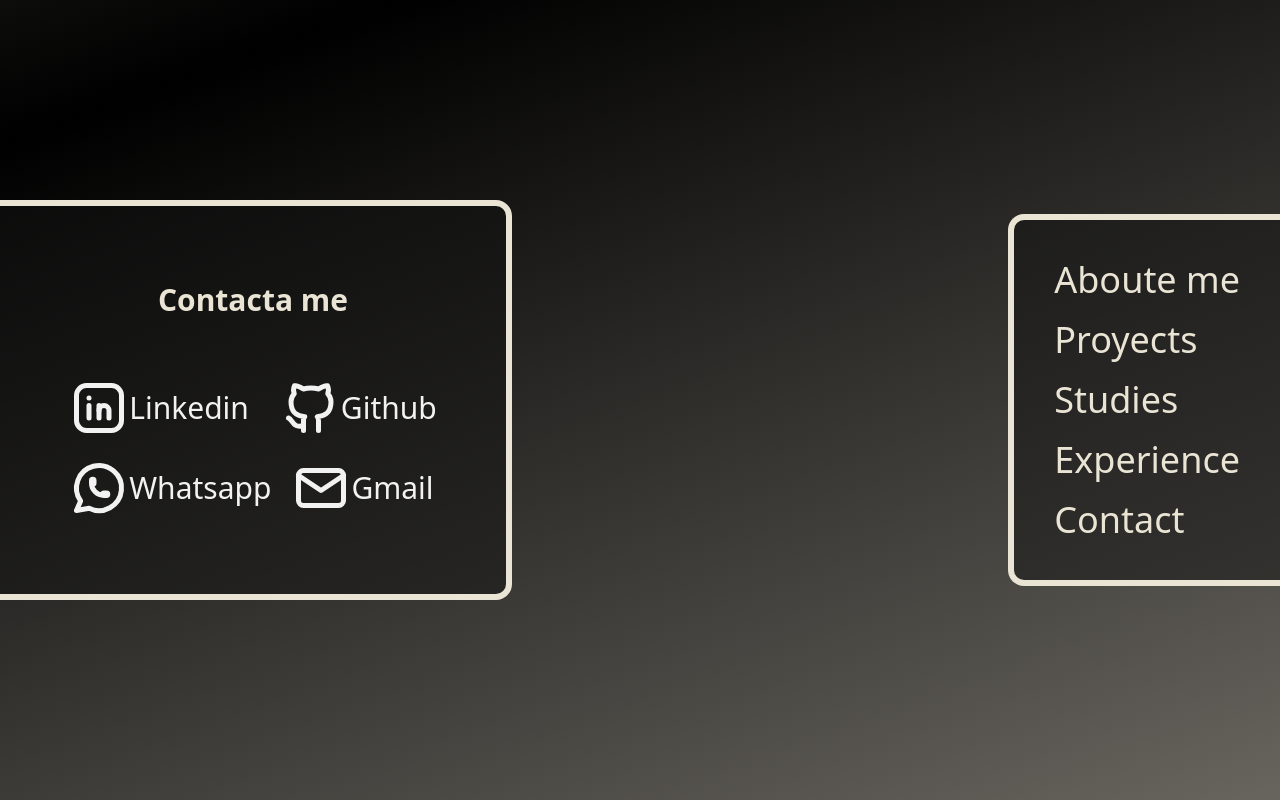
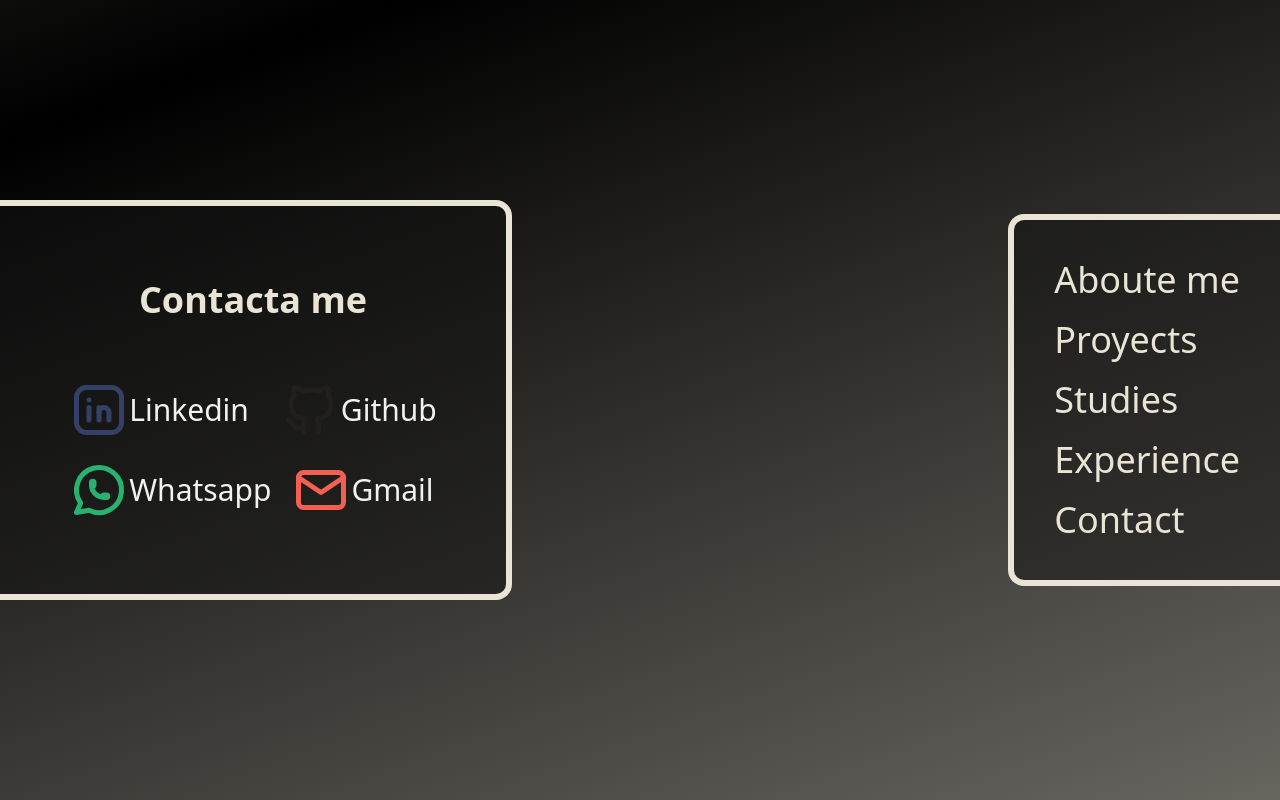
Before and after one commit to AdrianAlexisRD/Portafolio, a React (Vite) app: page /contact in a window 1280 px wide. Built offline with nearby package versions, Linux system fonts and the light colour scheme.

Commit message:
Modificado al 100% el estilo

```diff
--- a/src/index.css
+++ b/src/index.css
@@ -123,6 +123,13 @@
   }
 }
 
+@keyframes emailColor { 0%{color:#EAE4D5; } 50%{color: #f5493b; transform: 1.3;} 100%{color:#EAE4D5; }}
+@keyframes linkColor { 0%{color:#EAE4D5; } 50%{color: #162556; transform: 1.3;} 100%{color:#EAE4D5; }}
+@keyframes wsColor { 0%{color:#EAE4D5; } 50%{color: #08aa5e; transform: 1.3;} 100%{color:#EAE4D5; }}
+@keyframes gitColor { 0%{color:#EAE4D5; } 50%{color: #000000; transform: 1.3;} 100%{color:#EAE4D5; }}
+
+
+
 
 @keyframes aumentar {
   0%{transform: scale(1);}
--- a/src/pages/AbouteMe.jsx
+++ b/src/pages/AbouteMe.jsx
@@ -9,9 +9,9 @@ import { Navegation } from "../Componentes/BarNavegation"
 
 export default function Home() {
   return (
-    <article className="w-[99%] md:w-[60%] h-[60%] mt-20 md:m-0 border-6 border-l-0 border-color  rounded-r-2xl flex  flex-col md:flex-row gap-4 moveRight bg-[#121212]/50  ">
+    <article className="w-[99%] md:w-[60%] h-[60%] border-6 border-l-0 border-color  rounded-r-2xl flex  flex-col md:flex-row gap-4 moveRight bg-[#121212]/50  ">
         <div className="md:h-[100%]  w-[100%] md:w-fit flex justify-center md:items-center">
-            <img src={FotoAnimada} alt="" className=" shadow-xl shadow-[#000000] p-2 rounded-3xl md:w-fit w-[200px] md:rounded-r-2xl md:h-fit h-[200px] " />
+            <img src={FotoAnimada} alt="" className=" shadow-xl shadow-[#000000] p-2 border-color rounded-3xl md:w-fit w-[200px] md:rounded-r-2xl md:h-fit h-[200px] " />
         </div>
       <div className="text-white flex justify-center mt-4 mb-4 md:mt-[10%] relative ">
         <IconChevronLeft stroke={3} size={45} className="absolute md:left-5 left-0 aparecer title-color" />
--- a/src/pages/contact.jsx
+++ b/src/pages/contact.jsx
@@ -4,34 +4,34 @@ import { IconBrandLinkedin, IconBrandGithub ,IconBrandWhatsapp, IconMail } from
 export const Contact = () =>{
     return(
         <section className="flex justify-center flex-col items-center w-[99%] md:w-[40%] h-[50%] border-color rounded-r-2xl border-l-0 border-6 moveRight bg-[#121212]/50 ">
-            <h2 className='text-3xl title-color font-extrabold mb-15'>Contacta me</h2>
+            <h2 className='text-3xl md:text-4xl title-color font-extrabold mb-15'>Contacta me</h2>
             <ul className='text-color flex flex-col gap-5 '>
                 <div className='flex gap-8'>
                     <li>
-                        <a className='flex items-center hover:text-blue-950 transition-all duration-500 ease-in-out active:scale-90 aparecer' href='https://www.linkedin.com/in/adri%C3%A1n-a-lopez-santos-669ba4333?utm_source=share&utm_campaign=share_via&utm_content=profile&utm_medium=android_app' target="_blank">
-                            <IconBrandLinkedin stroke={2} size={60} className='' />
-                            <h2 className='text-3xl'>Linkedin</h2>
+                        <a className='flex items-center  ease-in-out active:scale-90  efecto1' href='https://www.linkedin.com/in/adri%C3%A1n-a-lopez-santos-669ba4333?utm_source=share&utm_campaign=share_via&utm_content=profile&utm_medium=android_app' target="_blank">
+                            <IconBrandLinkedin stroke={2} size={60} className='animate-[linkColor_4s_ease-in-out_infinite]' />
+                            <h2 className='text-3xl hover:text-[#162556]'>Linkedin</h2>
                         </a>
                     </li>
                     <li>
-                        <a className='flex items-center hover:text-blue-950 transition-all duration-500 ease-in-out active:scale-90 aparecer'  href="https://github.com/Alex09121995/Curso-fullstack-talenting" target="_blank">
-                            <IconBrandGithub stroke={2} size={60} />
-                            <h2 className='text-3xl'>Github</h2>
+                        <a className='flex items-center  active:scale-90  efecto2'  href="https://github.com/Alex09121995/Curso-fullstack-talenting" target="_blank">
+                            <IconBrandGithub stroke={2} size={60} className='animate-[gitColor_4s_ease-in-out_infinite]'  />
+                            <h2 className='text-3xl hover:text-[#000000]'>Github</h2>
 
                         </a>
                     </li>
                 </div>
                 <div className='flex gap-5'>
                     <li>
-                        <a className='flex items-center hover:text-blue-950 active:scale-90 transition-all duration-500 ease-in-out aparecer' href='https://wa.me/18092322812' target="_blank">
-                            <IconBrandWhatsapp stroke={2} size={60}  />
-                            <h2 className='text-3xl'> Whatsapp</h2>
+                        <a className='flex items-center efecto4' href='https://wa.me/18092322812' target="_blank">
+                            <IconBrandWhatsapp stroke={2} size={60} className='animate-[wsColor_4s_ease-in-out_infinite]'  />
+                            <h2 className='text-3xl hover:text-[#08aa5e] '> Whatsapp</h2>
                         </a>
                     </li>
                     <li>
-                        <a className='flex items-center hover:text-blue-950 active:scale-90 transition-all duration-500 ease-in-out aparecer' href="mailto:Alexaghm411@gmail.com?subject=Hola&body=Quiero contactarte" target="_blank">
-                            <IconMail stroke={2} size={60} />
-                            <h2 className='text-3xl'>Gmail</h2>
+                        <a className='flex items-center active:scale-90  efecto3' href="mailto:Alexaghm411@gmail.com?subject=Hola&body=Quiero contactarte" target="_blank">
+                            <IconMail stroke={2} size={60} className='animate-[emailColor_4s_ease-in-out_infinite]' />
+                            <h2 className='text-3xl hover:text-[#f5493b]'>Gmail</h2>
 
                         </a>
                     </li>
--- a/src/pages/proyects.jsx
+++ b/src/pages/proyects.jsx
@@ -31,7 +31,7 @@ export const Proyects = () =>{
     return(
 
 
-            <section className="flex flex-col md:gap-0 gap-10 p-4 md:grid md:grid-cols-2 items-center place-items-center w-[99%] md:w-[60%] h-fit mb-10 border-color rounded-r-2xl border-l-0 border-6 moveRight bg-[#121212]/50 ">
+            <section className="flex flex-col md:gap-15 gap-10 p-4 md:grid md:grid-cols-2 items-center place-items-center w-[99%] md:w-[60%] h-fit mb-10 border-color rounded-r-2xl border-l-0 border-6 moveRight bg-[#121212]/50 ">
                 <h2 className='col-span-2 text-white text-3xl md:text-4xl title-color font-extrabold'>Tecnologias utilizadas</h2>
                 <div className='grid grid-cols-3 gap-10 text-white md:flex md:justify-around w-[100%] col-span-2'>
                 { logos.icons.map((logo , i) =>(
--- a/src/pages/studies.jsx
+++ b/src/pages/studies.jsx
@@ -25,7 +25,7 @@ export const Studies = ()=>{
         'Disciplina en el trabajo.'
     ]
     return(
-        <section className="flex flex-col  md:grid md:grid-cols-2 gap-7 p-10 items-center w-[99%] md:w-[75%] h-fit border-blue-950 rounded-r-2xl border-l-0 border-6 moveRight bg-[#121212]/50 ">
+        <section className="flex flex-col  md:grid md:grid-cols-2 gap-7 p-10 md:items-center w-[99%] md:w-[75%] h-fit border-color   rounded-r-2xl border-l-0 border-6 moveRight bg-[#121212]/50 ">
              <h2 className="text-4xl font-extrabold text-color col-span-2 text-center">Estudios</h2>
              <div className='flex items-center'>
                 <img src={Itla} alt="aprende" className='md:w-40 md:h-30 w-30 h-20 pr-4' />
```
